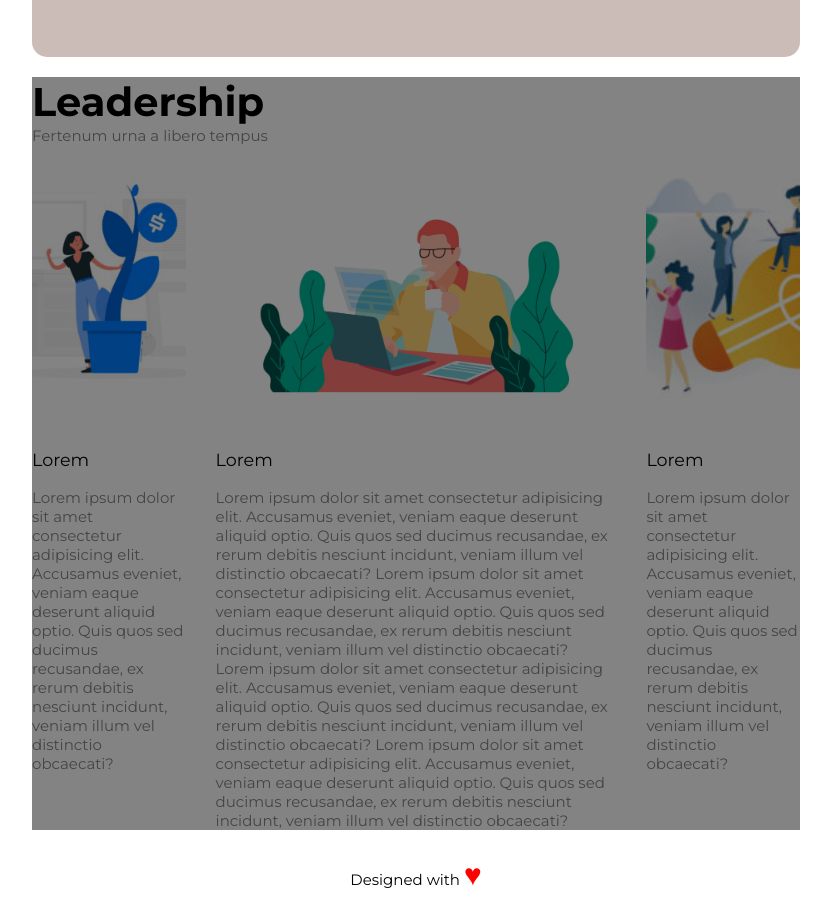
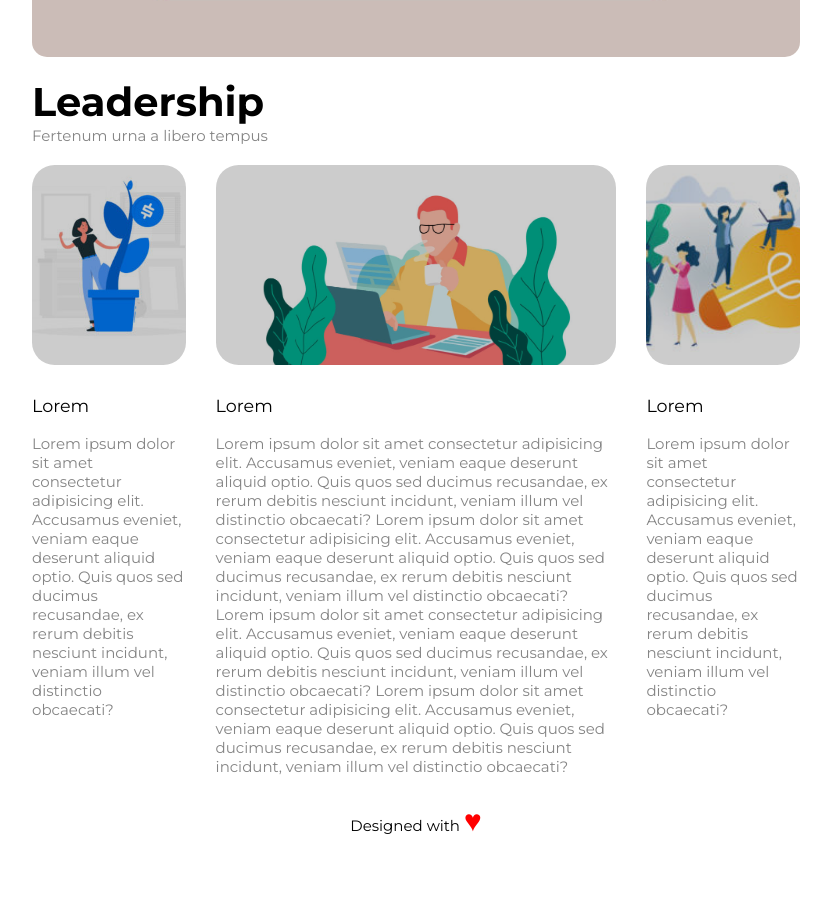
Before and after one commit to matte887/htmlcss-wp, a plain HTML site: page index.html in a window 1280 px wide. Shown: the part 642-1545 px from the top of the page, without its empty margins (224-1055 px from the left). After the commit the page ends 1518 px from the top, so only its background shows below. Drawn offline with Linux system fonts and the light colour scheme.

Commit message:
Added layover and border radius to column's images

```diff
--- a/css/style.css
+++ b/css/style.css
@@ -108,7 +108,7 @@ nav li a {
 
 /* MAIN */
 .main-container img {
-    height: 250px;
+    height: 200px;
     object-fit: cover;
 }
 
@@ -141,8 +141,11 @@ nav li a {
 }
 
 /* main layover */
-.main-container {
+.col-img {
+    height: 200px;
+    border-radius: 1.5em;
     position: relative;
+    overflow: hidden;
 }
 
 /* FOOTER */
```
